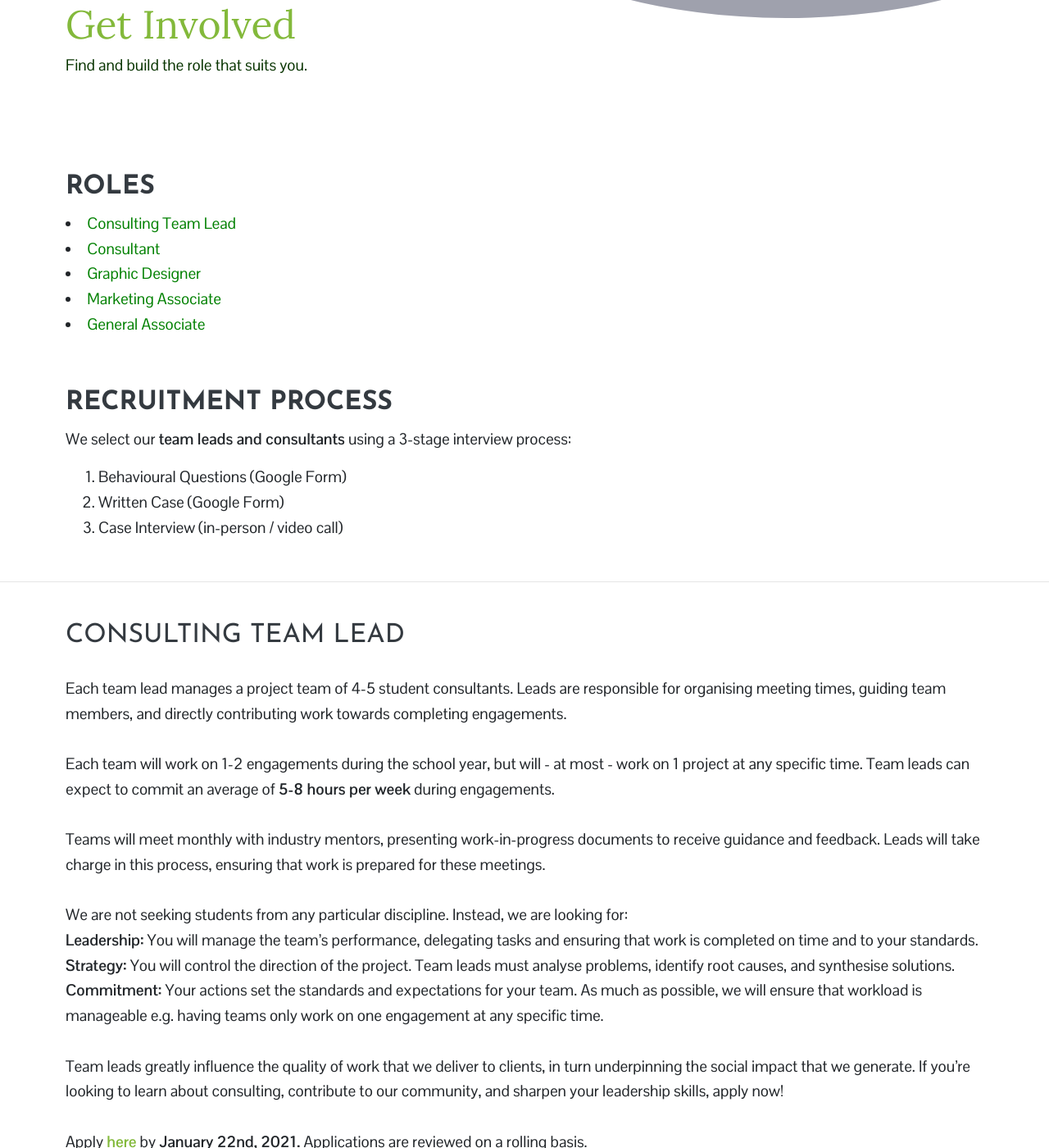
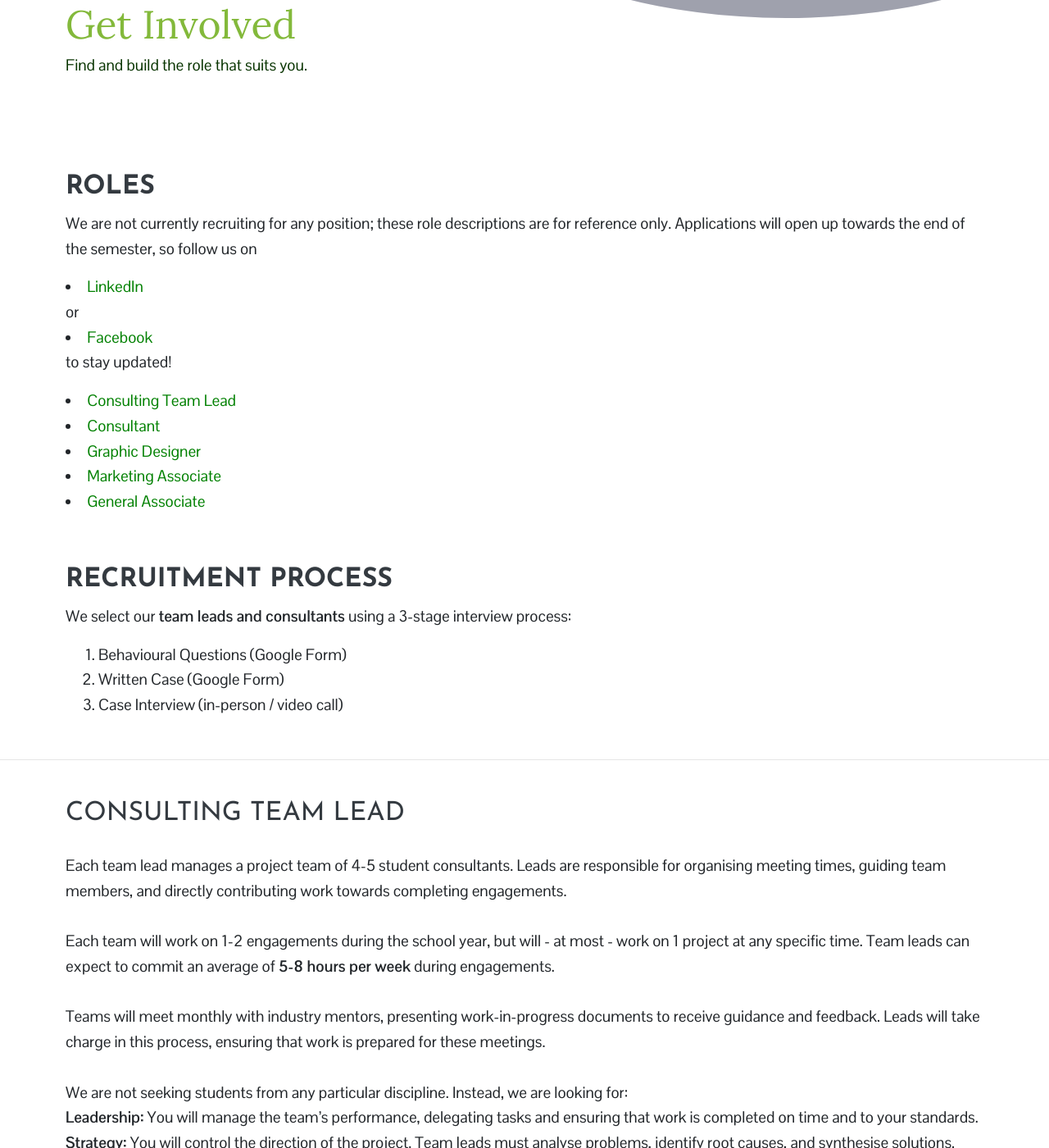
Before and after one commit to uoft180dc/site_2020, a Jekyll site: the page built from recruitment.html, in a window 1280 px wide and 1400 px high, scrolled down 269 px. Shown: the whole window at 82% size. Built offline with Jekyll 4.4.1, drawn with Linux system fonts in a browser that asks for light colours; nearby versions of some CDN libraries; some of the changed text lies outside the part shown.

Commit message:
recruitment update

```diff
--- a/recruitment.html
+++ b/recruitment.html
@@ -20,7 +20,7 @@ bodyClass: page-recruitment
 <div class="container">
   <h2 class="title-3 text-dark mb-1"><strong>ROLES</strong></h2>
   <div class="service-content mb-3">
-    <!-- <p>We are no longer accepting applications for the 2020-21 cycle. These role descriptions are for reference only.</p> -->
+    <p>We are not currently recruiting for any position; these role descriptions are for reference only. Applications will open up towards the end of the semester, so follow us on <li><a target="_blank" href="https://www.linkedin.com/company/18292790">LinkedIn</a></li> or <li><a target="_blank" href="https://www.facebook.com/180dctoronto">Facebook</a></li> to stay updated!</p>
     <li><a href="#team_lead">Consulting Team Lead</a></li>
     <li><a href="#consultant">Consultant</a></li>
     <li><a href="#designer">Graphic Designer</a></li>
@@ -66,7 +66,7 @@ bodyClass: page-recruitment
     <br><br>
     Team leads greatly influence the quality of work that we deliver to clients, in turn underpinning the social impact that we generate. If you’re looking to learn about consulting, contribute to our community, and sharpen your leadership skills, apply now!
     <br><br>
-    Apply <strong><a target="blank" href="https://forms.gle/ozeVzbdp5aWyEzn18" >here</a></strong> by <strong>January 22nd, 2021.</strong> Applications are reviewed on a rolling basis.</p>
+    <!-- Apply <strong><a target="blank" href="https://forms.gle/ozeVzbdp5aWyEzn18" >here</a></strong> by <strong>January 22nd, 2021.</strong> Applications are reviewed on a rolling basis.</p> -->
   </div>
 </div>
 <hr>
@@ -80,7 +80,7 @@ bodyClass: page-recruitment
     <br>
     <p>We aren't looking for one type of student from one particular field of study. We simply look for driven, capable individuals who are passionate about bringing social impact.
     <br><br>
-    Apply <strong><a target="blank" href="https://forms.gle/kzPxe9UQ8bzqLcK97" >here</a></strong> by <strong>January 22nd, 2021.</strong> Applications are reviewed on a rolling basis.</p>
+    <!-- Apply <strong><a target="blank" href="https://forms.gle/kzPxe9UQ8bzqLcK97" >here</a></strong> by <strong>January 22nd, 2021.</strong> Applications are reviewed on a rolling basis.</p> -->
   </div>
 </div>
 <hr>
@@ -101,7 +101,7 @@ bodyClass: page-recruitment
     <li>Experience with photography/video editing is also an asset</li>
     <br>
     <p>
-      If you’re looking to bolster your portfolio, develop impactful strategies, and drive social impact in our community, apply <strong><a target="blank" href="https://forms.gle/d81uyqd1LXMiXU3E9" >here</a></strong>.
+      <!-- If you’re looking to bolster your portfolio, develop impactful strategies, and drive social impact in our community, apply <strong><a target="blank" href="https://forms.gle/d81uyqd1LXMiXU3E9" >here</a></strong>. -->
     </p>
   </div>
 </div>
@@ -123,7 +123,7 @@ bodyClass: page-recruitment
     <li>Experience with photography/video editing is also an asset.</li>
     <br>
     <p>
-      If you’re looking to chart influential strategies while driving social impact in our community, apply <strong><a target="blank" href="https://forms.gle/d81uyqd1LXMiXU3E9" >here</a></strong>.
+      <!-- If you’re looking to chart influential strategies while driving social impact in our community, apply <strong><a target="blank" href="https://forms.gle/d81uyqd1LXMiXU3E9" >here</a></strong>. -->
     </p>
   </div>
 </div>
@@ -149,6 +149,6 @@ bodyClass: page-recruitment
     <br>
     <p>Expertise in all three areas is an asset but not a requirement. Associates can expect to gain experience in building organisational strategy, public relations management, and event management.
     <br><br>
-    Apply <strong><a target="blank" href="https://forms.gle/Pny7Ag24zdq49sHk6" >here</a></strong> - applications are considered on a rolling basis.</p>
+    <!-- Apply <strong><a target="blank" href="https://forms.gle/Pny7Ag24zdq49sHk6" >here</a></strong> - applications are considered on a rolling basis.</p> -->
   </div>
 </div>
```
